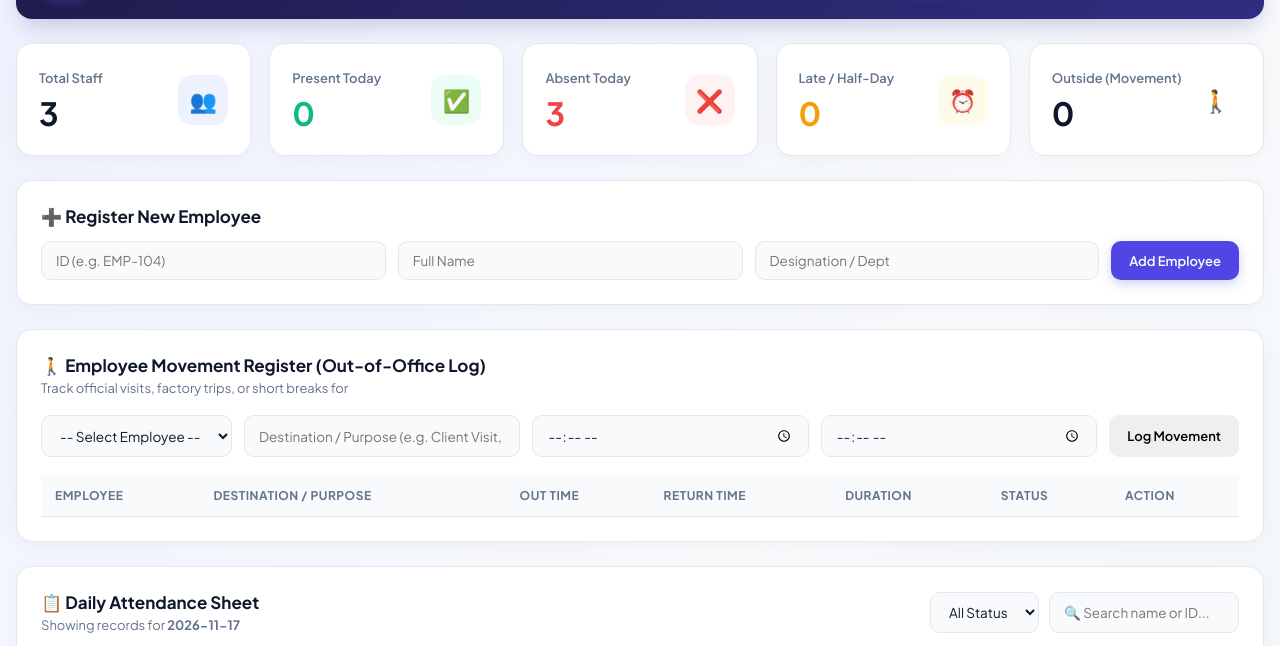
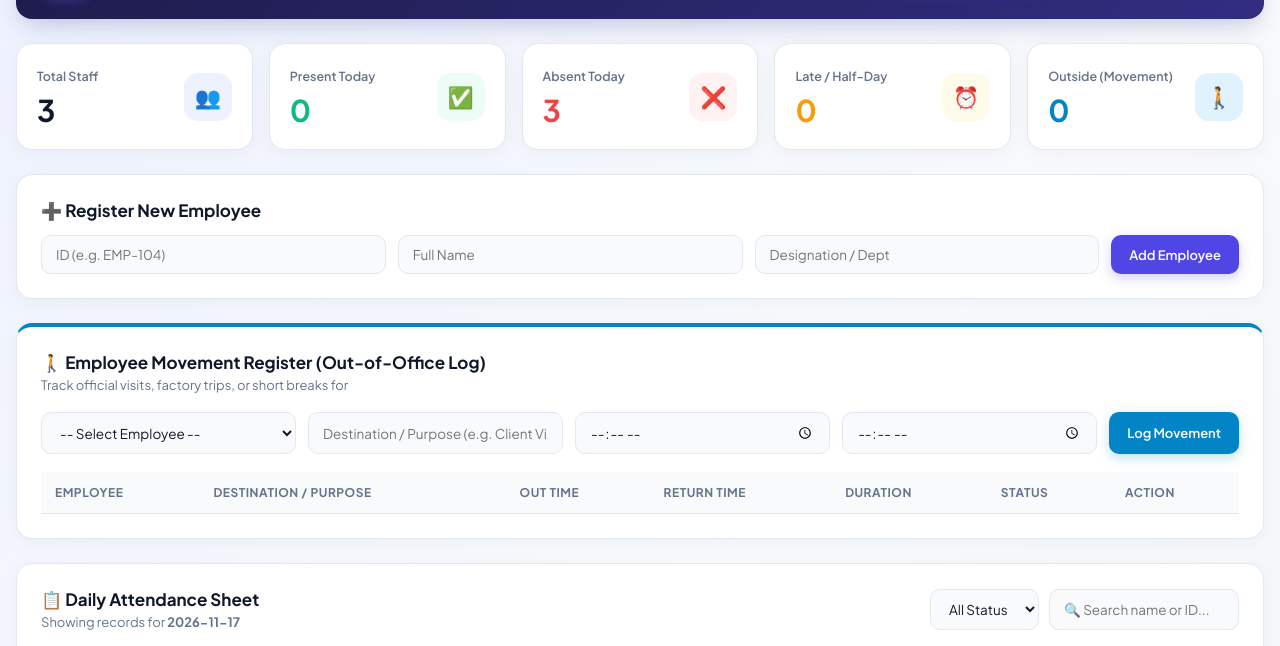
Before and after one commit to mrtexinfo2010/mrtex-employee-attendance-website, a plain HTML site: page index.html in a window 1280 px wide. Shown: the part 95-741 px from the top of the page. Drawn offline with Linux system fonts and the light colour scheme.

Commit message:
Update style.css

```diff
--- a/style.css
+++ b/style.css
@@ -9,6 +9,7 @@
   --success: #10b981;
   --danger: #ef4444;
   --warning: #f59e0b;
+  --info: #0ea5e9;
 }
 
 * {
@@ -26,7 +27,7 @@ body {
 }
 
 .app-wrapper {
-  max-width: 1250px;
+  max-width: 1300px;
   margin: 0 auto;
 }
 
@@ -141,6 +142,17 @@ body {
   transform: translateY(-1px);
 }
 
+.btn-warning {
+  background: #0284c7;
+  color: #fff;
+  box-shadow: 0 4px 12px rgba(2, 132, 199, 0.25);
+}
+
+.btn-warning:hover {
+  background: #0369a1;
+  transform: translateY(-1px);
+}
+
 .btn-outline {
   background: rgba(255, 255, 255, 0.12);
   color: #fff;
@@ -154,14 +166,14 @@ body {
 /* KPI Cards */
 .kpi-grid {
   display: grid;
-  grid-template-columns: repeat(auto-fit, minmax(230px, 1fr));
-  gap: 18px;
+  grid-template-columns: repeat(auto-fit, minmax(210px, 1fr));
+  gap: 16px;
   margin-bottom: 24px;
 }
 
 .kpi-card {
   background: var(--card-bg);
-  padding: 22px;
+  padding: 20px;
   border-radius: 16px;
   display: flex;
   justify-content: space-between;
@@ -176,25 +188,25 @@ body {
 }
 
 .kpi-info span {
-  font-size: 13px;
+  font-size: 12.5px;
   color: var(--text-muted);
   font-weight: 600;
 }
 
 .kpi-info h2 {
-  font-size: 32px;
+  font-size: 30px;
   font-weight: 700;
   margin-top: 6px;
 }
 
 .kpi-icon {
-  width: 50px;
-  height: 50px;
+  width: 48px;
+  height: 48px;
   border-radius: 14px;
   display: flex;
   align-items: center;
   justify-content: center;
-  font-size: 22px;
+  font-size: 21px;
 }
 
 .kpi-card.total .kpi-icon { background: #eef2ff; }
@@ -204,6 +216,8 @@ body {
 .kpi-card.absent h2 { color: var(--danger); }
 .kpi-card.late .kpi-icon { background: #fffbeb; }
 .kpi-card.late h2 { color: var(--warning); }
+.kpi-card.movement .kpi-icon { background: #e0f2fe; }
+.kpi-card.movement h2 { color: #0284c7; }
 
 /* Panels */
 .glass-panel {
@@ -213,6 +227,10 @@ body {
   box-shadow: 0 4px 20px rgba(15, 23, 42, 0.04);
   border: 1px solid var(--border);
   margin-bottom: 24px;
+}
+
+.movement-panel {
+  border-top: 4px solid #0284c7;
 }
 
 .panel-header {
@@ -259,9 +277,9 @@ input:focus, select:focus {
   box-shadow: 0 0 0 3px rgba(79, 70, 229, 0.12);
 }
 
-.modern-form input {
+.modern-form input, .modern-form select {
   flex: 1;
-  min-width: 190px;
+  min-width: 170px;
 }
 
 .filter-group {
@@ -342,10 +360,11 @@ tbody tr:hover {
   display: inline-block;
 }
 
-.status-Present { background: #dcfce7; color: #15803d; }
+.status-Present, .status-Returned { background: #dcfce7; color: #15803d; }
 .status-Absent { background: #fee2e2; color: #b91c1c; }
 .status-Late { background: #fef3c7; color: #b45309; }
 .status-Half-Day { background: #e0e7ff; color: #4338ca; }
+.status-Outside { background: #e0f2fe; color: #0369a1; }
 
 /* Quick Action Pills */
 .quick-pills {
@@ -367,11 +386,28 @@ tbody tr:hover {
 
 .pill-btn:hover { background: #eef2ff; border-color: var(--primary); color: var(--primary); }
 
+.btn-return {
+  background: #ecfdf5;
+  color: #059669;
+  border: 1px solid #a7f3d0;
+  padding: 5px 10px;
+  border-radius: 8px;
+  font-size: 12px;
+  font-weight: 600;
+  cursor: pointer;
+  margin-right: 5px;
+}
+
+.btn-return:hover {
+  background: #10b981;
+  color: #fff;
+}
+
 .btn-delete {
   background: #fef2f2;
   color: var(--danger);
   border: 1px solid #fecaca;
-  padding: 6px 10px;
+  padding: 5px 10px;
   border-radius: 8px;
   font-size: 12px;
   font-weight: 600;
@@ -383,7 +419,7 @@ tbody tr:hover {
   color: #fff;
 }
 
-/* Progress Bar in Monthly Report */
+/* Progress Bar */
 .progress-wrap {
   display: flex;
   align-items: center;
@@ -421,6 +457,7 @@ tbody tr:hover {
   transform: translateY(20px);
   pointer-events: none;
   transition: all 0.3s ease;
+  z-index: 999;
 }
 
 .toast.show {
```
